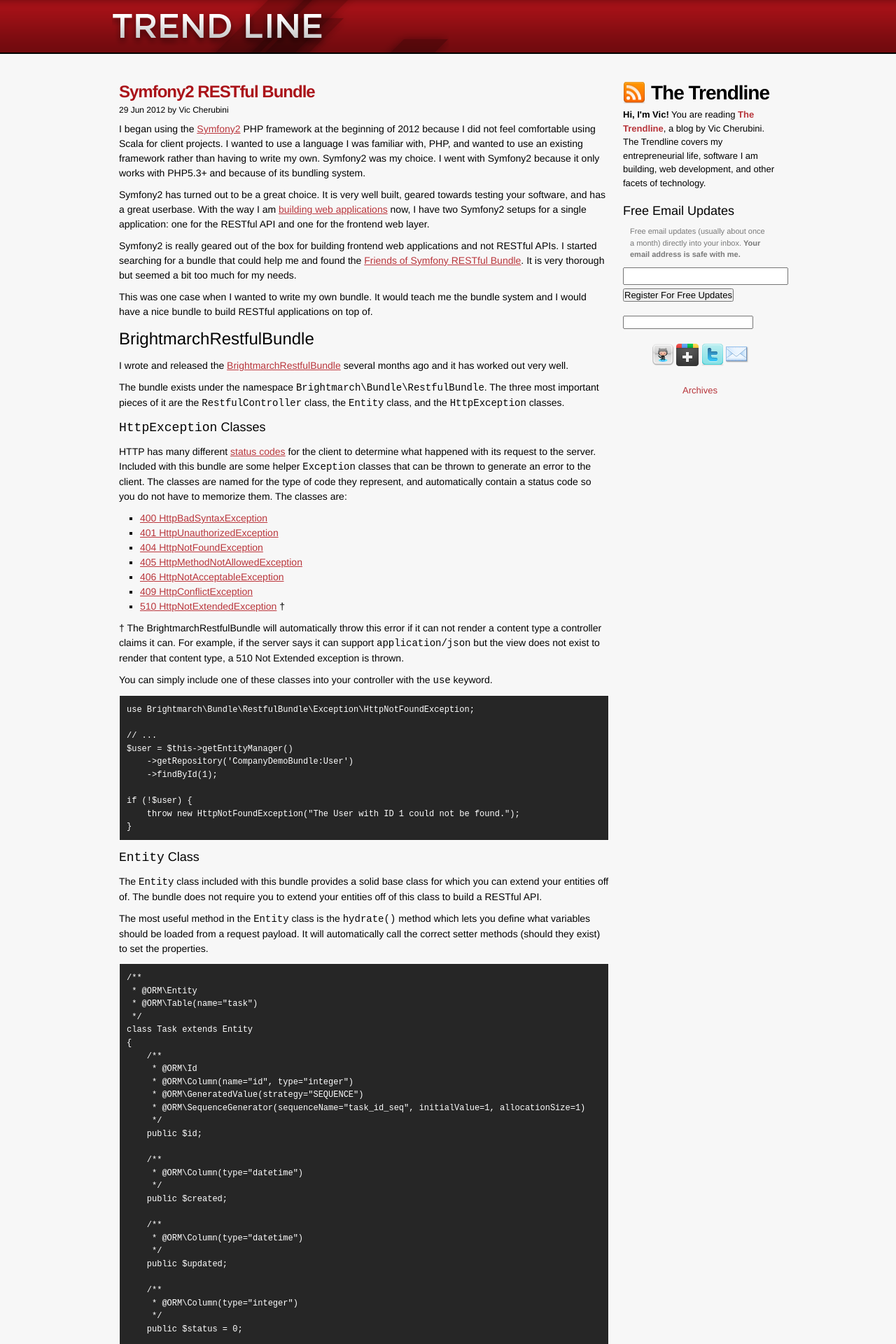
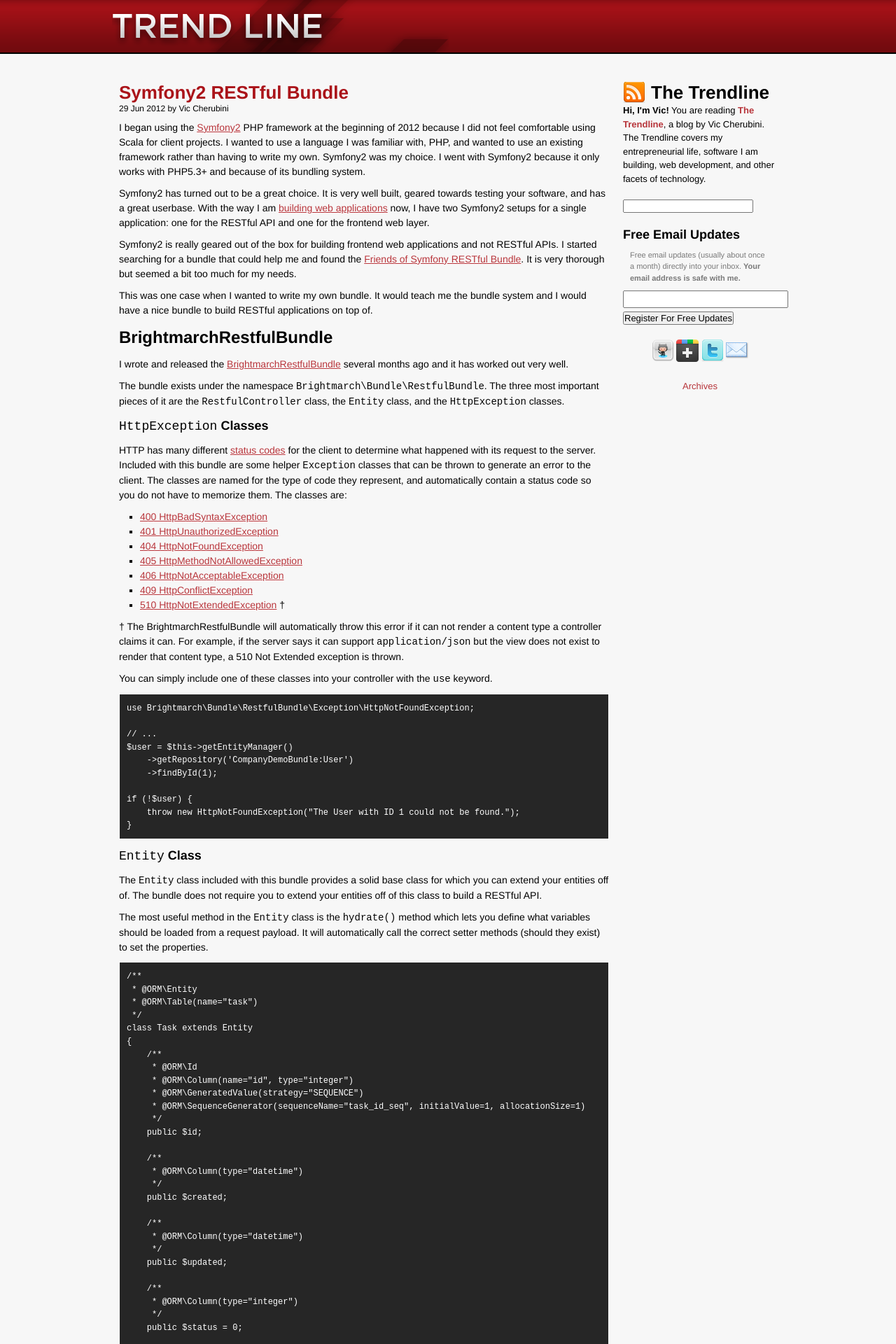
Before and after one commit to zacharydanger/leftnode.com, a Jekyll site: the page built from index.html, in a window 1280 px wide. Shown: the top 1920 px of the page at 70% size. Built offline with Jekyll 4.4.1, drawn with Linux system fonts in a browser that asks for light colours; comment, search, counter and statistics services are not loaded.

Commit message:
Rearranged where Swiftype is on the sidebar and changed up some of the styles to be easier to read.

```diff
--- a/_includes/sidebar.html
+++ b/_includes/sidebar.html
@@ -6,22 +6,6 @@
             <strong>Hi, I'm Vic!</strong>
             You are reading <a href="/index.html"><strong>The Trendline</strong></a>, a blog by Vic Cherubini.
             The Trendline covers my entrepreneurial life, software I am building, web development, and other facets of technology.
-        </div>
-
-        <h4>Free Email Updates</h4>
-        <div class="box">
-            <p class="email-privacy-text">
-                Free email updates (usually about once a month) directly into your inbox.
-                <strong>Your email address is safe with me.</strong>
-            </p>
-            <form method="post" action="http://leftnode.us1.list-manage.com/subscribe/post" class="email-form">
-                <input type="text" name="MERGE0" id="MERGE0" class="email-address">
-                <input type="hidden" name="u" value="cf5e4dc49d4141b66dfc499b9">
-                <input type="hidden" name="id" value="df9c80f945">
-                <div class="register-button">
-                    <input type="submit" value="Register For Free Updates">
-                </div>
-            </form>
         </div>
 
         <div id="swiftype-search" class="box">
@@ -50,6 +34,22 @@
             </script>
         </div>
 
+        <h4>Free Email Updates</h4>
+        <div class="box">
+            <p class="email-privacy-text">
+                Free email updates (usually about once a month) directly into your inbox.
+                <strong>Your email address is safe with me.</strong>
+            </p>
+            <form method="post" action="http://leftnode.us1.list-manage.com/subscribe/post" class="email-form">
+                <input type="text" name="MERGE0" id="MERGE0" class="email-address">
+                <input type="hidden" name="u" value="cf5e4dc49d4141b66dfc499b9">
+                <input type="hidden" name="id" value="df9c80f945">
+                <div class="register-button">
+                    <input type="submit" value="Register For Free Updates">
+                </div>
+            </form>
+        </div>
+
         <div class="box" align="center">
             <a href="https://github.com/leftnode"><img src="/public/images/github.png" alt="@leftnode on Github" title="" ></a>
             <a href="https://plus.google.com/116439798180015509124/posts"><img src="/public/images/google-plus.png" alt="Vic Cherubini on Google+" title="" ></a>
--- a/public/css/leftnode.css
+++ b/public/css/leftnode.css
@@ -18,17 +18,11 @@
 
 h1, h2, h3, h4, h5, h6 {
     font-family: helvetica, arial, sans-serif;
+    font-weight: bold;
 }
 
 h2 {
-    font-size: 28px;
-    letter-spacing: -1px;
-    font-weight: bold;
-    margin-bottom: 5px;
-}
-
-h3 {
-    font-size: 24px;
+    font-size: 26px;
 }
 
 h2 a {
@@ -36,8 +30,16 @@
     text-decoration: none;
 }
 
+h3 {
+    font-size: 24px;
+}
+
 h4 {
     font-size: 18px;
+}
+
+h5 {
+    font-size: 16px;
 }
 
 ul { }
@@ -156,10 +158,6 @@
     margin-bottom: 40px;
 }
 
-.entry h2 {
-    font-size: 24px;
-}
-
 .entry .date-author {
     font-size: 12px;
 }
@@ -175,10 +173,6 @@
     font-weight: normal;
     line-height: 1.5;
     text-shadow: 0 1px 0 #fff;
-}
-
-.entry .content code {
-
 }
 
 .entry .content p {
```
